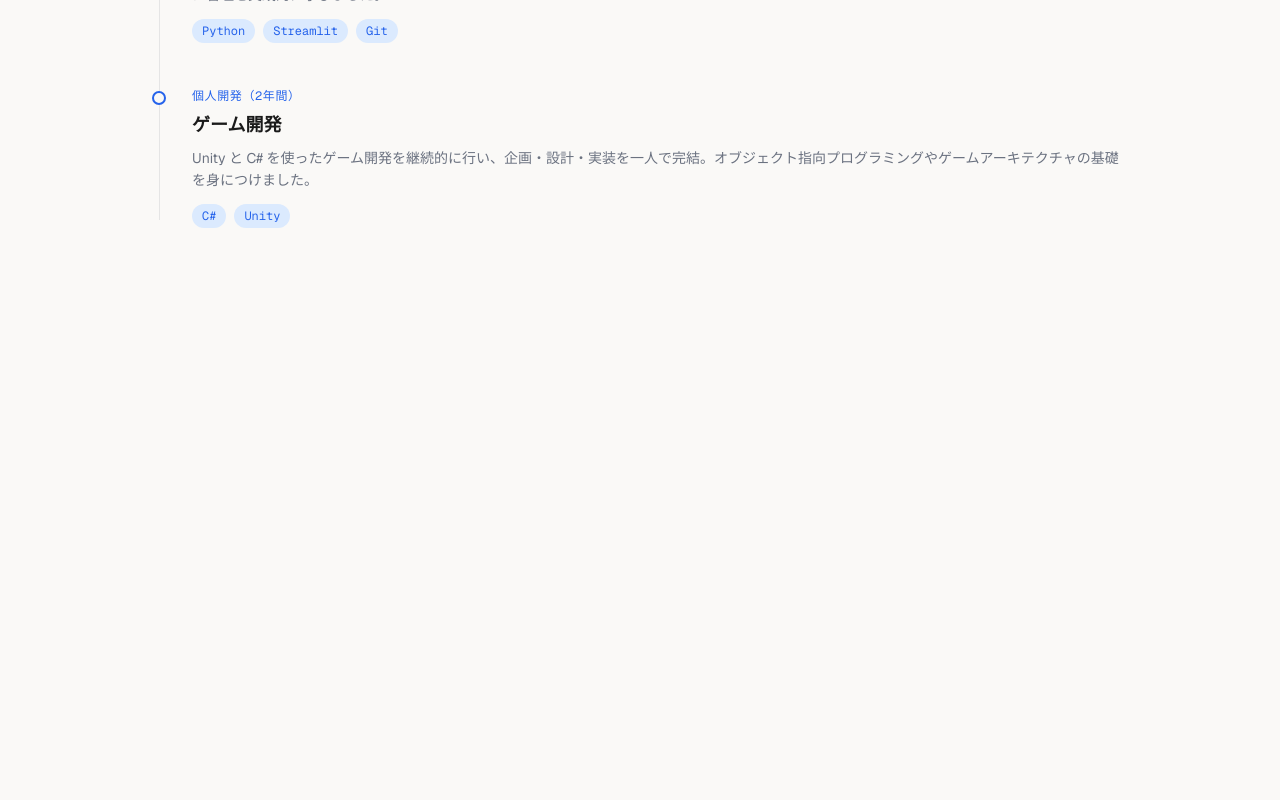
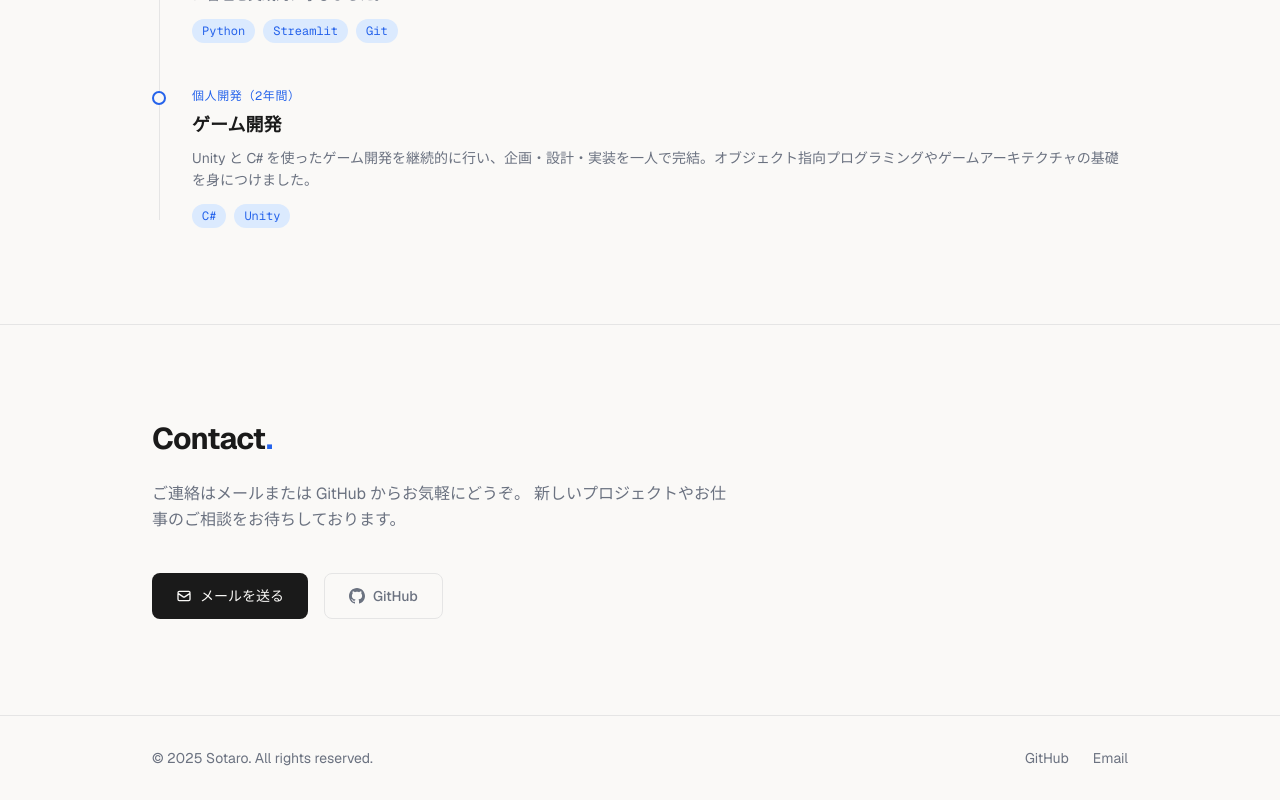
Before and after one commit to sotarooooo/portfolio, a Next.js app: page / in a window 1280 px wide. Shown: the part 2982-3782 px from the top of the page. Before the commit the page ends 3306 px from the top, so only its background shows below. Built offline with nearby package versions, Linux system fonts and the light colour scheme.

Commit message:
feat: add Contact section and Footer

```diff
--- a/src/app/page.tsx
+++ b/src/app/page.tsx
@@ -4,6 +4,8 @@
 import Skills from "@/components/Skills";
 import Projects from "@/components/Projects";
 import Experience from "@/components/Experience";
+import Contact from "@/components/Contact";
+import Footer from "@/components/Footer";
 
 export default function Home() {
   return (
@@ -15,7 +17,9 @@
         <Skills />
         <Projects />
         <Experience />
+        <Contact />
       </main>
+      <Footer />
     </>
   );
 }
--- /dev/null
+++ b/src/components/Contact.tsx
@@ -0,0 +1,48 @@
+export default function Contact() {
+  return (
+    <section id="contact" className="py-24 border-t border-border">
+      <div className="max-w-5xl mx-auto px-6">
+        <h2 className="text-3xl font-bold tracking-tight mb-6">
+          Contact<span className="text-accent">.</span>
+        </h2>
+        <p className="text-muted leading-relaxed max-w-xl mb-10">
+          ご連絡はメールまたは GitHub からお気軽にどうぞ。
+          新しいプロジェクトやお仕事のご相談をお待ちしております。
+        </p>
+
+        <div className="flex flex-wrap gap-4">
+          <a
+            href="mailto:basketball20031122@gmail.com"
+            className="inline-flex items-center gap-2 px-6 py-3 bg-foreground text-background rounded-lg text-sm font-medium hover:opacity-90 transition-opacity"
+          >
+            <svg
+              className="w-4 h-4"
+              fill="none"
+              stroke="currentColor"
+              viewBox="0 0 24 24"
+            >
+              <path
+                strokeLinecap="round"
+                strokeLinejoin="round"
+                strokeWidth={2}
+                d="M3 8l7.89 5.26a2 2 0 002.22 0L21 8M5 19h14a2 2 0 002-2V7a2 2 0 00-2-2H5a2 2 0 00-2 2v10a2 2 0 002 2z"
+              />
+            </svg>
+            メールを送る
+          </a>
+          <a
+            href="https://github.com/sotarooooo"
+            target="_blank"
+            rel="noopener noreferrer"
+            className="inline-flex items-center gap-2 px-6 py-3 border border-border rounded-lg text-sm font-medium text-muted hover:text-foreground hover:border-foreground transition-colors"
+          >
+            <svg className="w-4 h-4" fill="currentColor" viewBox="0 0 24 24">
+              <path d="M12 0c-6.626 0-12 5.373-12 12 0 5.302 3.438 9.8 8.207 11.387.599.111.793-.261.793-.577v-2.234c-3.338.726-4.033-1.416-4.033-1.416-.546-1.387-1.333-1.756-1.333-1.756-1.089-.745.083-.729.083-.729 1.205.084 1.839 1.237 1.839 1.237 1.07 1.834 2.807 1.304 3.492.997.107-.775.418-1.305.762-1.604-2.665-.305-5.467-1.334-5.467-5.931 0-1.311.469-2.381 1.236-3.221-.124-.303-.535-1.524.117-3.176 0 0 1.008-.322 3.301 1.23.957-.266 1.983-.399 3.003-.404 1.02.005 2.047.138 3.006.404 2.291-1.552 3.297-1.23 3.297-1.23.653 1.653.242 2.874.118 3.176.77.84 1.235 1.911 1.235 3.221 0 4.609-2.807 5.624-5.479 5.921.43.372.823 1.102.823 2.222v3.293c0 .319.192.694.801.576 4.765-1.589 8.199-6.086 8.199-11.386 0-6.627-5.373-12-12-12z" />
+            </svg>
+            GitHub
+          </a>
+        </div>
+      </div>
+    </section>
+  );
+}
--- /dev/null
+++ b/src/components/Footer.tsx
@@ -0,0 +1,27 @@
+export default function Footer() {
+  return (
+    <footer className="border-t border-border py-8">
+      <div className="max-w-5xl mx-auto px-6 flex flex-col sm:flex-row items-center justify-between gap-4">
+        <p className="text-sm text-muted">
+          &copy; 2025 Sotaro. All rights reserved.
+        </p>
+        <div className="flex items-center gap-6">
+          <a
+            href="https://github.com/sotarooooo"
+            target="_blank"
+            rel="noopener noreferrer"
+            className="text-sm text-muted hover:text-foreground transition-colors"
+          >
+            GitHub
+          </a>
+          <a
+            href="mailto:basketball20031122@gmail.com"
+            className="text-sm text-muted hover:text-foreground transition-colors"
+          >
+            Email
+          </a>
+        </div>
+      </div>
+    </footer>
+  );
+}
```
